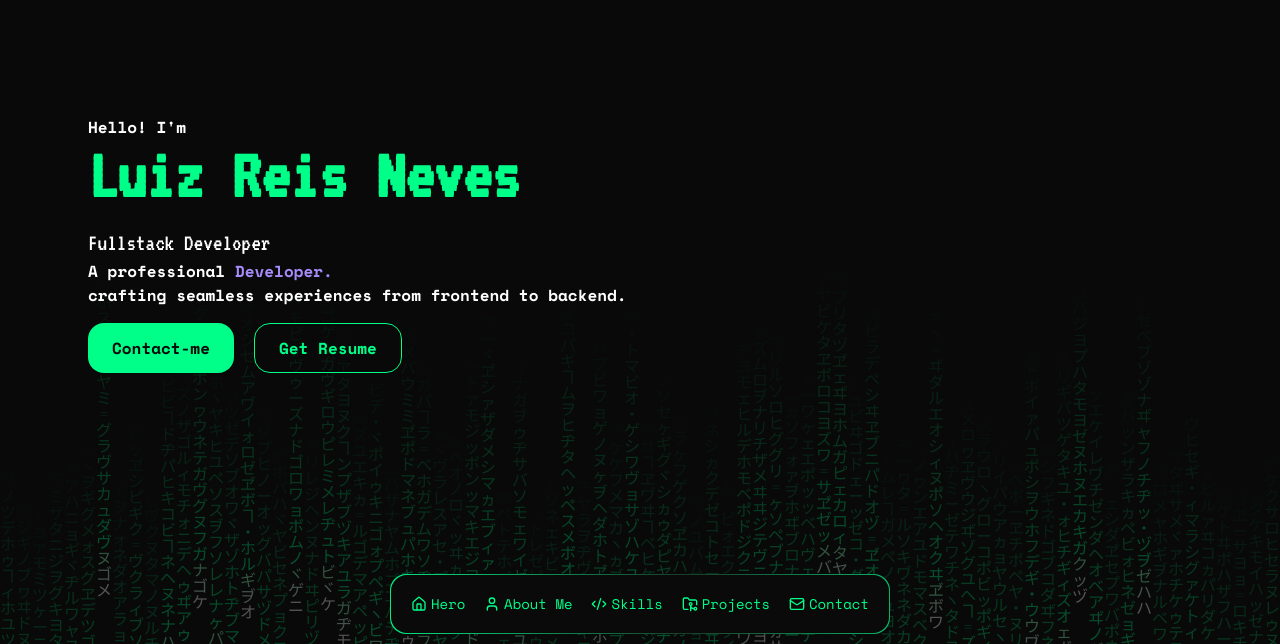
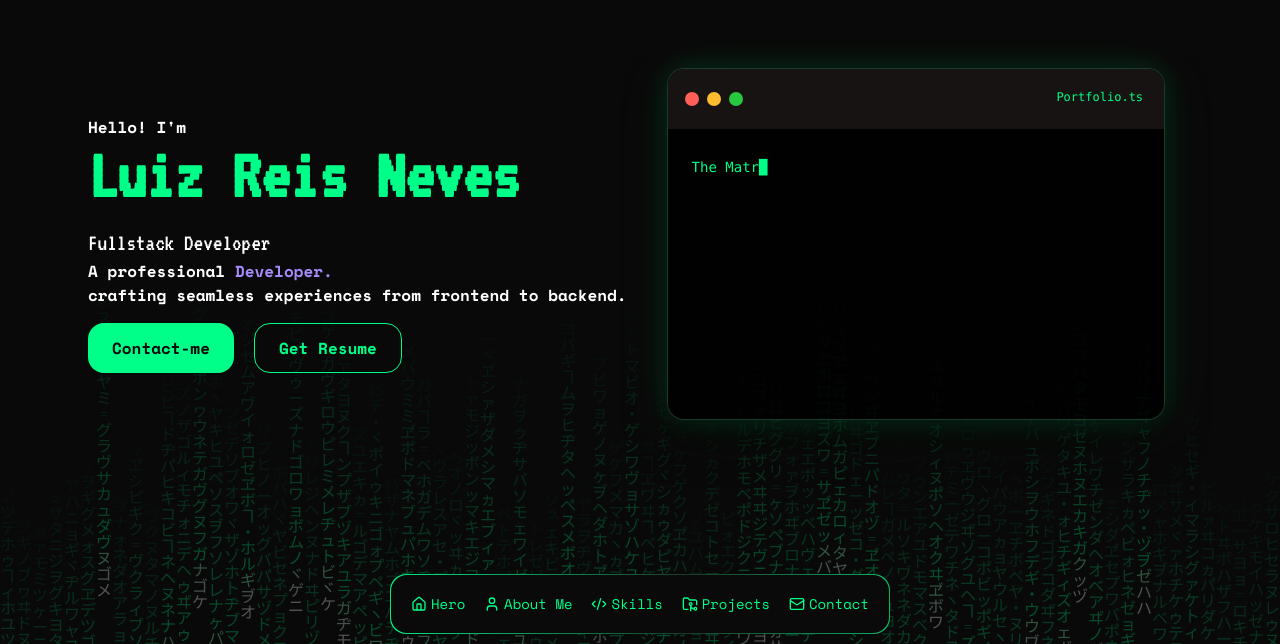
Before and after one commit to Luiz-Reis-Neves/portfolio, a React (Vite) app: page / in a window 1280 px wide. Shown: the part 156-800 px from the top of the page. Built offline with nearby package versions, Linux system fonts and the light colour scheme.

Commit message:
feat: complete hero section with matrix rain, terminal typewriter, rotating word and navbar

```diff
--- a/src/components/hero/Hero.tsx
+++ b/src/components/hero/Hero.tsx
@@ -2,6 +2,7 @@ import { MatrixRain } from "../matrixRain/MatrixRain"
 import { Apresentation } from "./Apresentation.tsx"
 import { Terminal } from "./Terminal.tsx"
 export function Hero() {
+
     return (
         <>
             <MatrixRain />
@@ -10,7 +11,7 @@ export function Hero() {
                 <div className="max-w-6xl mx-auto px-6">
                    <div className="w-[100%] min-h-screen flex">
                         <Apresentation/>
-                        {/* <Terminal/> */}
+                        <Terminal/>
                    </div>
                 </div>
 
--- a/src/components/hero/Terminal.tsx
+++ b/src/components/hero/Terminal.tsx
@@ -1,5 +1,86 @@
-export function Terminal(){
-    return(
-        <div className="w-[50%] flex-1 border"></div>
+import { useEffect, useRef } from 'react'
+
+const phase1 = 'Wake up...'
+const phase2 = 'The Matrix has you.'
+const phase3 = `const developer = {
+  name: 'Luiz Reis Neves',
+  focus: 'Fullstack Mastery',
+  skills: ['React', 'TypeScript', 'GSAP', 'Node.js'],
+  learning: 'Always',
+  motto: "Code. Learn. Evolve."
+};`
+
+export function Terminal() {
+    const textRef = useRef<HTMLPreElement>(null)
+
+    useEffect(() => {
+        if (!textRef.current) return
+
+        const el = textRef.current
+        let cancelled = false
+        let current = ''
+
+        const type = (text: string, speed = 100): Promise<void> =>
+            new Promise((resolve) => {
+                let i = 0
+                const interval = setInterval(() => {
+                    if (cancelled) { clearInterval(interval); resolve(); return }
+                    current += text[i]
+                    el.innerHTML = current + '<span class="cursor-blink">█</span>'
+                    i++
+                    if (i >= text.length) { clearInterval(interval); resolve() }
+                }, speed)
+            })
+
+        const erase = (speed = 100): Promise<void> =>
+            new Promise((resolve) => {
+                const interval = setInterval(() => {
+                    if (cancelled) { clearInterval(interval); resolve(); return }
+                    if (current.length === 0) { el.innerHTML = '<span class="cursor-blink">█</span>'; clearInterval(interval); resolve(); return }
+                    current = current.slice(0, -1)
+                    el.innerHTML = current + '<span class="cursor-blink">█</span>'
+                }, speed)
+            })
+
+        const wait = (ms: number): Promise<void> =>
+            new Promise((resolve) => setTimeout(resolve, ms))
+
+        const run = async () => {
+            await type(phase1)
+            await wait(2000)
+            await erase()
+            await wait(500)
+            await type(phase2)
+            await wait(2000)
+            await erase()
+            await wait(500)
+            await type(phase3, 50)
+        }
+
+        run()
+
+        return () => { cancelled = true }
+    }, [])
+
+    return (
+        <div className="w-[50%] flex-1 flex items-center justify-center">
+            <div className="w-[90%] h-[350px] rounded-2xl bg-black/80 terminal-card">
+                <div className="w-full h-[60px] px-4 flex items-center justify-between bg-[#171313] rounded-t-2xl">
+                    <div className="w-[60px] h-[30px] flex items-center justify-center gap-2">
+                        <div className="w-[14px] h-[14px] rounded-full bg-[#ff5f57]"></div>
+                        <div className="w-[14px] h-[14px] rounded-full bg-[#febc2e]"></div>
+                        <div className="w-[14px] h-[14px] rounded-full bg-[#28c840]"></div>
+                    </div>
+                    <div className="w-[100px] h-[30px]">
+                        <p className="text-[var(--color-green)] font-mono text-[12px] px-2 py-1 rounded">
+                            Portfolio.ts
+                        </p>
+                    </div>
+                </div>
+                <div className="p-6">
+                    <pre ref={textRef} className="text-[var(--color-green)] font-mono text-sm whitespace-pre-wrap leading-loose">█</pre>
+                </div>
+            </div>
+        </div>
     )
 }
--- a/src/style/style.css
+++ b/src/style/style.css
@@ -1,5 +1,9 @@
 @import url('https://fonts.googleapis.com/css2?family=VT323&family=Space+Mono:ital,wght@0,400;0,700;1,400;1,700&display=swap');
 @import 'tailwindcss';
+
+*{
+  box-sizing: border-box;
+}
 
 body {
   background-color: var(--color-bg);
@@ -143,3 +147,26 @@ body {
   z-index: 1;
   transition: color 0.3s ease-out;
 }
+
+
+
+
+
+
+
+.terminal-card {
+  box-shadow:
+    0 0 0 1px #1a3a2a,
+    0 0 30px rgba(0, 255, 136, 0.15),
+    0 0 60px rgba(0, 255, 136, 0.05),
+    0 20px 40px rgba(0, 0, 0, 0.5);
+}
+
+
+
+
+
+
+.cursor-blink {
+  animation: blink 1s step-end infinite;
+}
```
